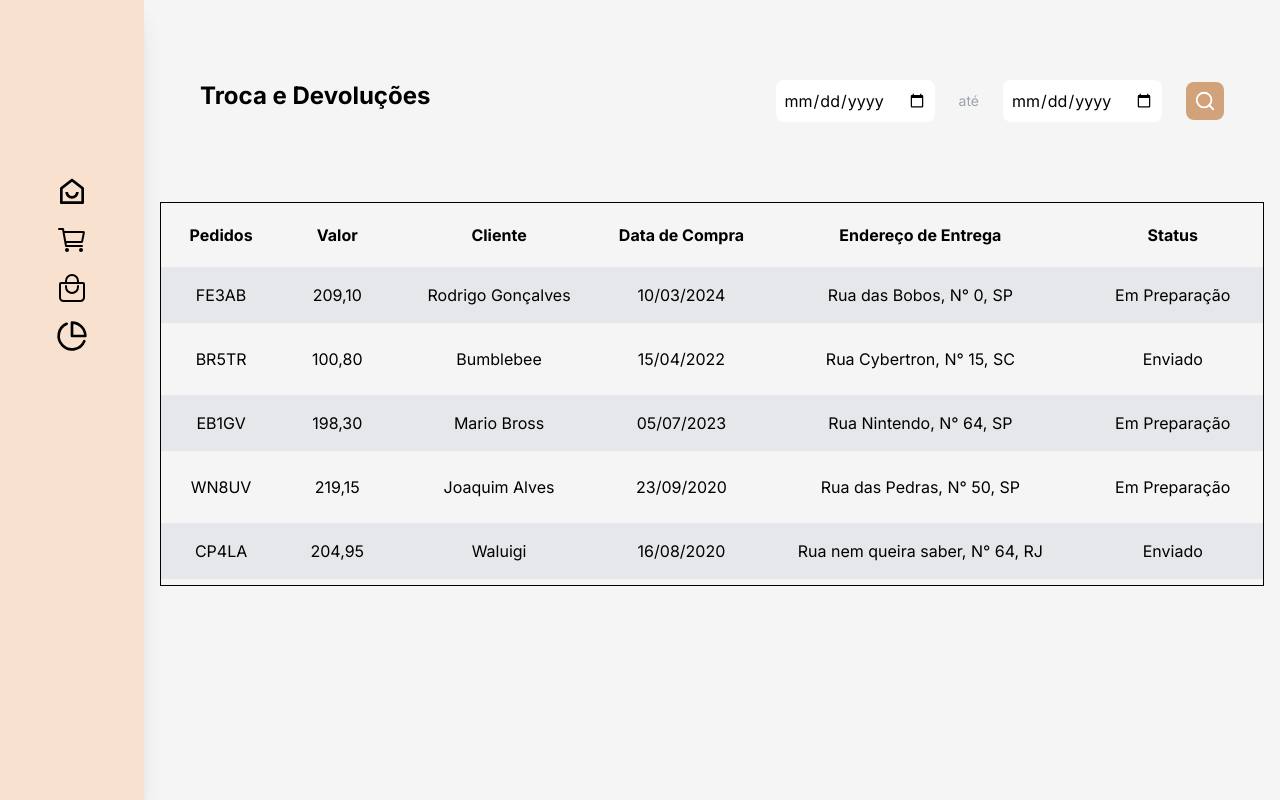
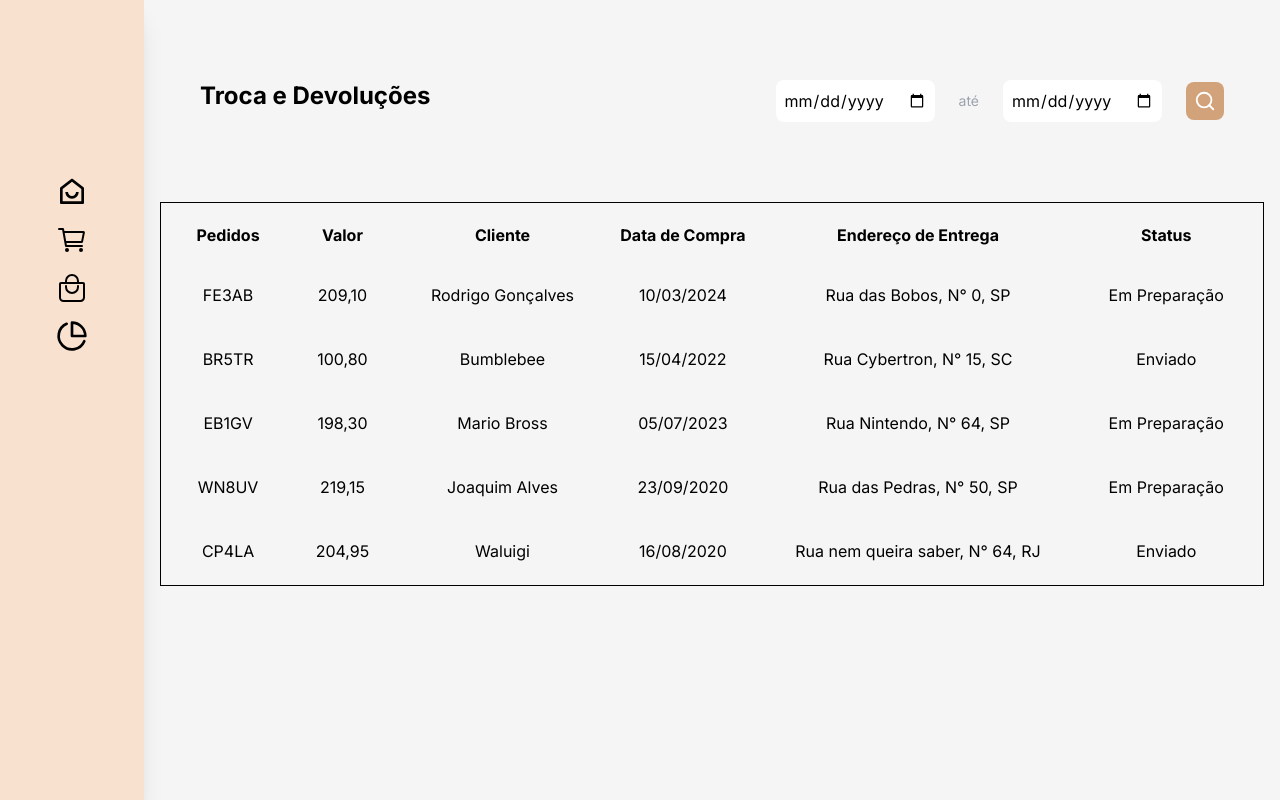
Before and after one commit to hector-oliveira/horas-elegantes, a Next.js app: page /cart in a window 1280 px wide. Built offline with nearby package versions, Linux system fonts and the light colour scheme.

Commit message:
improve: zebra effect

```diff
--- a/src/app/(admin)/cart/data/rowData.ts
+++ b/src/app/(admin)/cart/data/rowData.ts
@@ -67,5 +67,75 @@ export const rowDatas = [
     dateOfBuy: '16/01/2019',
     address: 'Rua das luzes, N° 24, MT',
     status: 'Enviado'
+  },
+
+  {
+    id: 8,
+    wishlist: 'ST4AM',
+    value: '115,20',
+    client: 'Dean Winchester',
+    dateOfBuy: '08/02/2020',
+    address: 'Rua das uvas, N° 100, GO',
+    status: 'Em Preparação'
+  },
+
+  {
+    id: 9,
+    wishlist: 'AZ9LR',
+    value: '164,15',
+    client: 'Ana Carla',
+    dateOfBuy: '18/07/2018',
+    address: 'Rua Melância, N° 42, CE',
+    status: 'Enviado'
+  },
+
+  {
+    id: 10,
+    wishlist: 'TR1ZF',
+    value: '202,89',
+    client: 'Patrícia das Dores',
+    dateOfBuy: '16/01/2019',
+    address: 'Rua das Laranjas, N° 21, RR',
+    status: 'Enviado'
+  },
+
+  {
+    id: 11,
+    wishlist: 'HC6LR',
+    value: '364,15',
+    client: 'Josefa Lucia',
+    dateOfBuy: '01/12/2022',
+    address: 'Rua das Peras, N° 54, MT',
+    status: 'Em Preparação'
+  },
+
+  {
+    id: 12,
+    wishlist: 'HG3RD',
+    value: '235,95',
+    client: 'Ana Josefa',
+    dateOfBuy: '16/01/2019',
+    address: 'Rua das luzes, N° 24, MT',
+    status: 'Enviado'
+  },
+
+  {
+    id: 13,
+    wishlist: 'AG6LR',
+    value: '164,15',
+    client: 'Antonio Jorge',
+    dateOfBuy: '16/01/2019',
+    address: 'Rua luz, N° 24, MS',
+    status: 'Enviado'
+  },
+
+  {
+    id: 14,
+    wishlist: 'HG6LR',
+    value: '154,65',
+    client: 'Patricio Nordestino',
+    dateOfBuy: '16/01/2019',
+    address: 'Rua dos Abacates, N° 525, RO',
+    status: 'Enviado'
   }
 ];
--- a/src/app/(admin)/cart/page.tsx
+++ b/src/app/(admin)/cart/page.tsx
@@ -17,16 +17,16 @@ export default function Cart() {
     <BaseLayout>
       <div className="w-full px-4">
         <Header namePage="Troca e Devoluções" />
-        <main className="border border-black overflow-scroll max-h-96">
+        <main className="border border-black overflow-y-scroll max-h-96 px-2">
           <table className="table-auto w-full border-spacing-y-2 border-separate">
-            <thead className="w-full">
+            <thead className="w-full sticky top-0">
               <TitleHeader titles={headers} />
             </thead>
             <tbody className="w-full">
               {rowDatas.map((row, index) => (
                 <TableRow
                   key={row.id}
-                  zebraEfect={index % 2 === 0 ? 'bg-gray-200' : ''}
+                  zebraEffect={index % 2 === 0 ? 'bg-gray-200' : ''}
                   {...row}
                 />
               ))}
```
